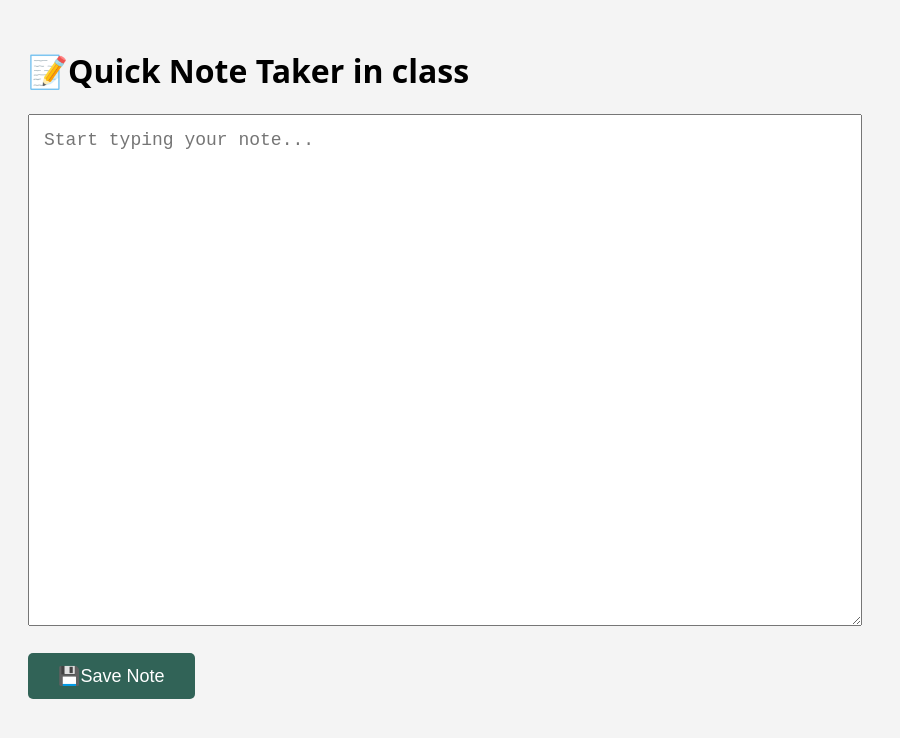
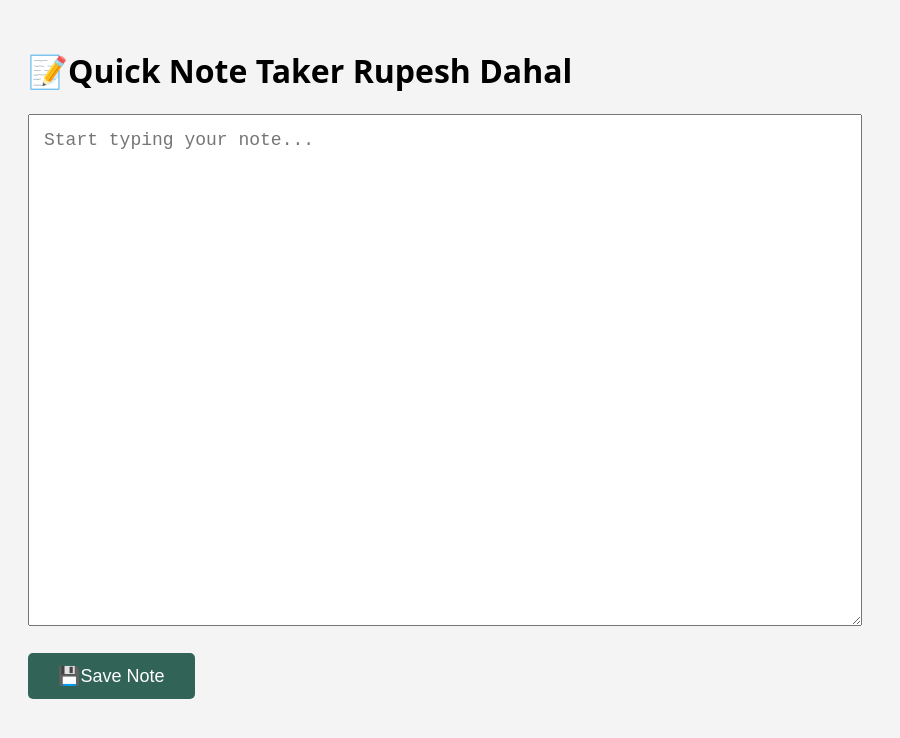
Before and after one commit to Rupeshd/first-git-file, an Electron app: page index.html in a window 900 px wide. Drawn offline with Linux system fonts and the light colour scheme; no server answers.

Commit message:
I changed the index.html again

```diff
--- a/index.html
+++ b/index.html
@@ -29,7 +29,7 @@
 </head>
 
 <body>
-    <h1>📝Quick Note Taker in class</h1>
+    <h1>📝Quick Note Taker Rupesh Dahal  </h1>
     <textarea id="note" placeholder="Start typing your note..."></textarea>
     <br><br>
     <button id="save">💾Save Note </button>
```
